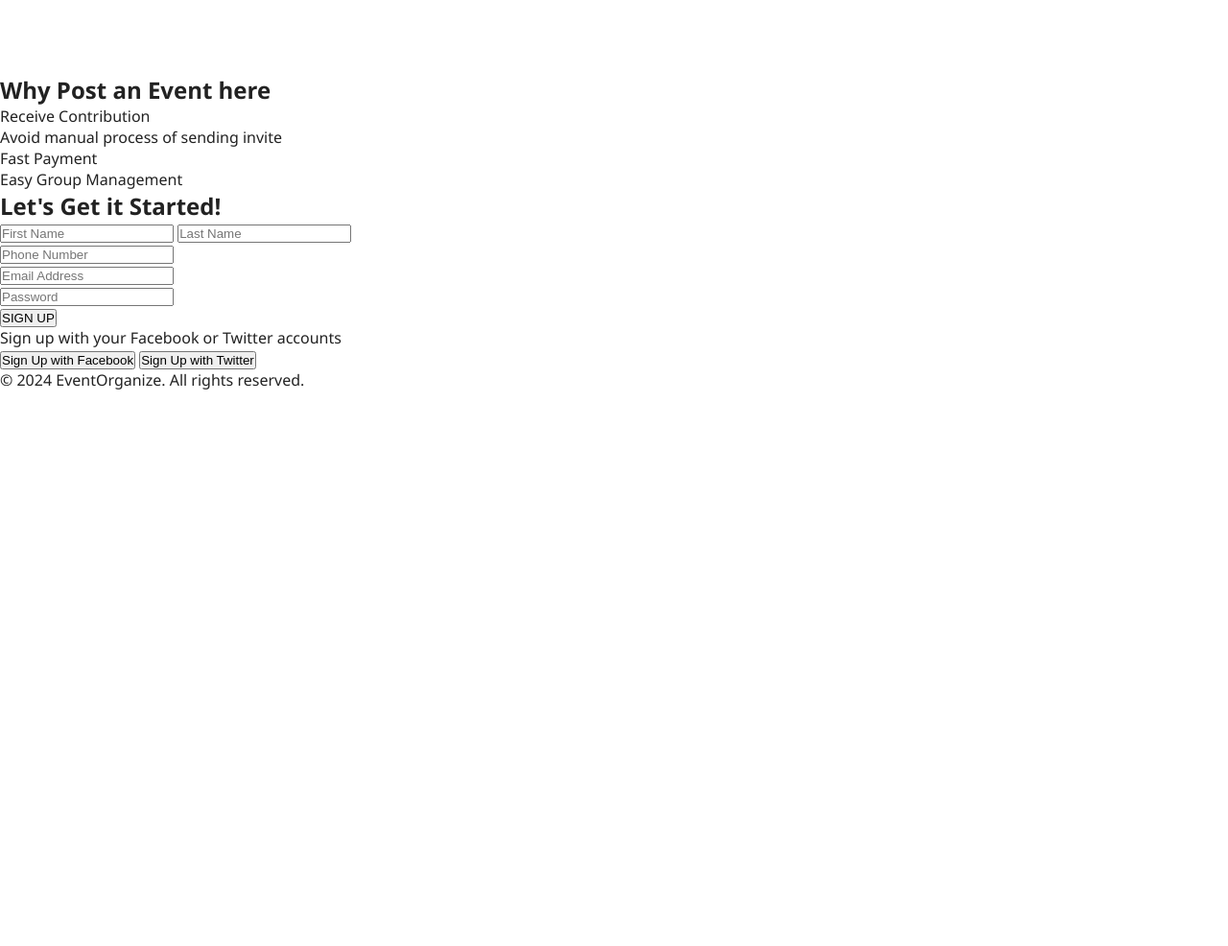
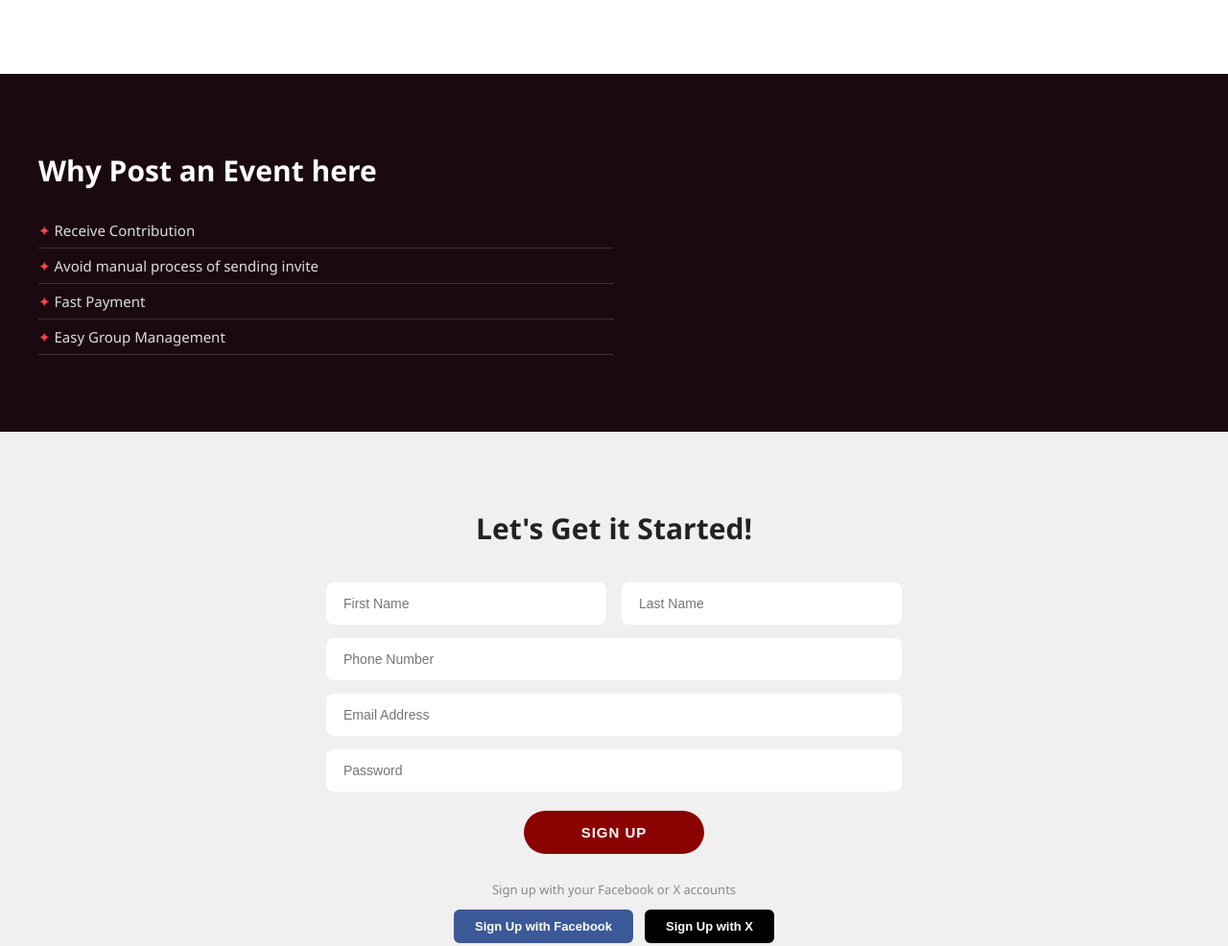
Before and after one commit to sthaswornim820-netizen/4SEWD-CourseWork, a plain HTML site: page index.html in a window 1280 px wide. Shown: the part 893-1879 px from the top of the page at 96% size. Before the commit the page ends 1300 px from the top, so only its background shows below. Drawn offline with Linux system fonts and the light colour scheme.

Commit message:
add signup, footer styling

```diff
--- a/index.html
+++ b/index.html
@@ -60,8 +60,8 @@
       </div>
     </section>
 
-    <section>
-      <div>
+    <section class="why-post">
+      <div class="text-side">
         <h2>Why Post an Event here</h2>
         <ul>
           <li>Receive Contribution</li>
@@ -72,28 +72,28 @@
       </div>
     </section>
 
-    <section>
+    <section class="signup-section">
       <h2>Let's Get it Started!</h2>
-      <div>
-        <div>
+      <div class="signup-box">
+        <div class="form-input">
           <input type="text" placeholder="First Name" />
           <input type="text" placeholder="Last Name" />
         </div>
-        <div>
+        <div class="form-input">
           <input type="tel" placeholder="Phone Number" />
         </div>
-        <div">
+        <div class="form-input">
           <input type="email" placeholder="Email Address" />
       </div>
-      <div>
+      <div class="form-input">
         <input type="password" placeholder="Password" />
       </div>
-      <button>SIGN UP</button>
-      <div>
-        <p>Sign up with your Facebook or Twitter accounts</p>
-        <div>
-          <button>Sign Up with Facebook</button>
-          <button>Sign Up with Twitter</button>
+      <button aria-label="signup">SIGN UP</button>
+      <div class="social-signup">
+        <p>Sign up with your Facebook or X accounts</p>
+        <div class="social-buttons">
+          <button class="fb-btn">Sign Up with Facebook</button>
+          <button class="x-btn">Sign Up with X</button>
         </div>
       </div>
   </div>
--- a/style.css
+++ b/style.css
@@ -102,7 +102,6 @@ nav {
     color: #fff;
 }
 
-/* HOW IT WORKS */
 .how-it-works {
     padding: 80px 40px;
     text-align: center;
@@ -137,3 +136,134 @@ nav {
     font-size: 14px;
     color: #666;
 }
+
+.why-post {
+    padding: 80px 40px;
+    background: #1a0a10;
+    color: #fff;
+}
+
+.why-post .text-side {
+    max-width: 600px;
+}
+
+.why-post h2 {
+    font-size: 30px;
+    font-weight: 800;
+    margin-bottom: 24px;
+}
+
+.why-post ul {
+    list-style: none;
+}
+
+.why-post ul li {
+    padding: 8px 0;
+    font-size: 15px;
+    color: #ddd;
+    border-bottom: 1px solid #333;
+}
+
+.why-post ul li::before {
+    content: "✦ ";
+    color: #ff4444;
+}
+
+.signup-section {
+    padding: 80px 40px;
+    text-align: center;
+    background: #f0f0f0;
+}
+
+.signup-section h2 {
+    font-size: 30px;
+    font-weight: 700;
+    margin-bottom: 36px;
+    color: #222;
+}
+
+.signup-box {
+    max-width: 600px;
+    margin: 0 auto;
+}
+
+.form-input {
+    display: flex;
+    gap: 16px;
+    margin-bottom: 14px;
+}
+
+.signup-box input {
+    width: 100%;
+    padding: 14px 18px;
+    font-size: 14px;
+    border: none;
+    border-radius: 8px;
+    background: #fff;
+    color: #444;
+    outline: none;
+}
+
+.signup-box input:focus {
+    box-shadow: 0 0 0 2px #8b0000;
+}
+
+.signup-box>button {
+    margin-top: 6px;
+    padding: 14px 60px;
+    background: #8b0000;
+    color: #fff;
+    border: none;
+    border-radius: 30px;
+    font-size: 15px;
+    font-weight: 700;
+    letter-spacing: 1px;
+    text-transform: uppercase;
+    cursor: pointer;
+}
+
+.social-signup {
+    margin-top: 28px;
+}
+
+.social-signup p {
+    color: #888;
+    font-size: 13px;
+    margin-bottom: 12px;
+}
+
+.social-buttons {
+    display: flex;
+    gap: 12px;
+    justify-content: center;
+}
+
+.fb-btn {
+  background: #3b5998;
+  color: #fff;
+  border: none;
+  padding: 10px 22px;
+  border-radius: 6px;
+  font-size: 13px;
+  font-weight: 600;
+  cursor: pointer;
+}
+
+.x-btn {
+  background: #000000;
+  color: #fff;
+  border: none;
+  padding: 10px 22px;
+  border-radius: 6px;
+  font-size: 13px;
+  font-weight: 600;
+  cursor: pointer;
+}
+
+footer {
+    padding: 20px 40px;
+    text-align: center;
+    background: #111;
+    color: #888;
+    font-size: 13px;
+}
```
Lines whose indentation alone changed are shown as unchanged.
